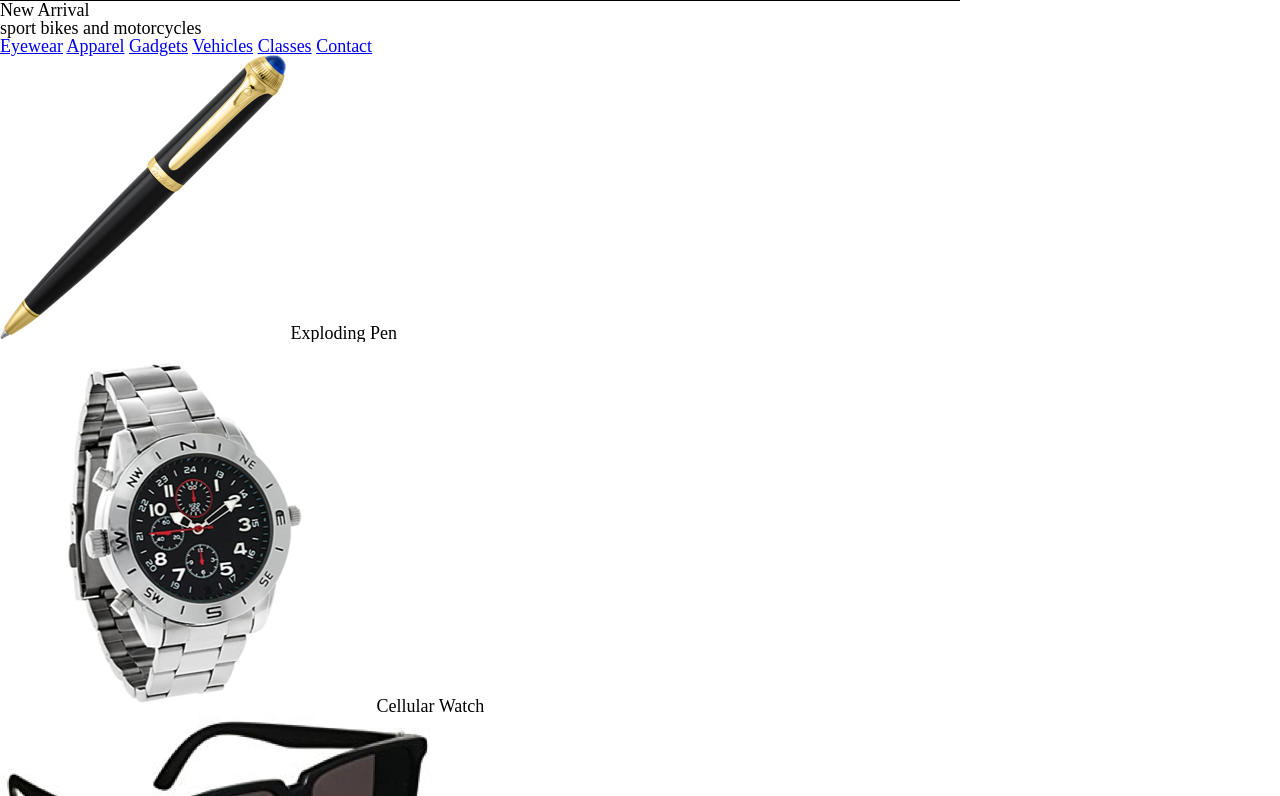
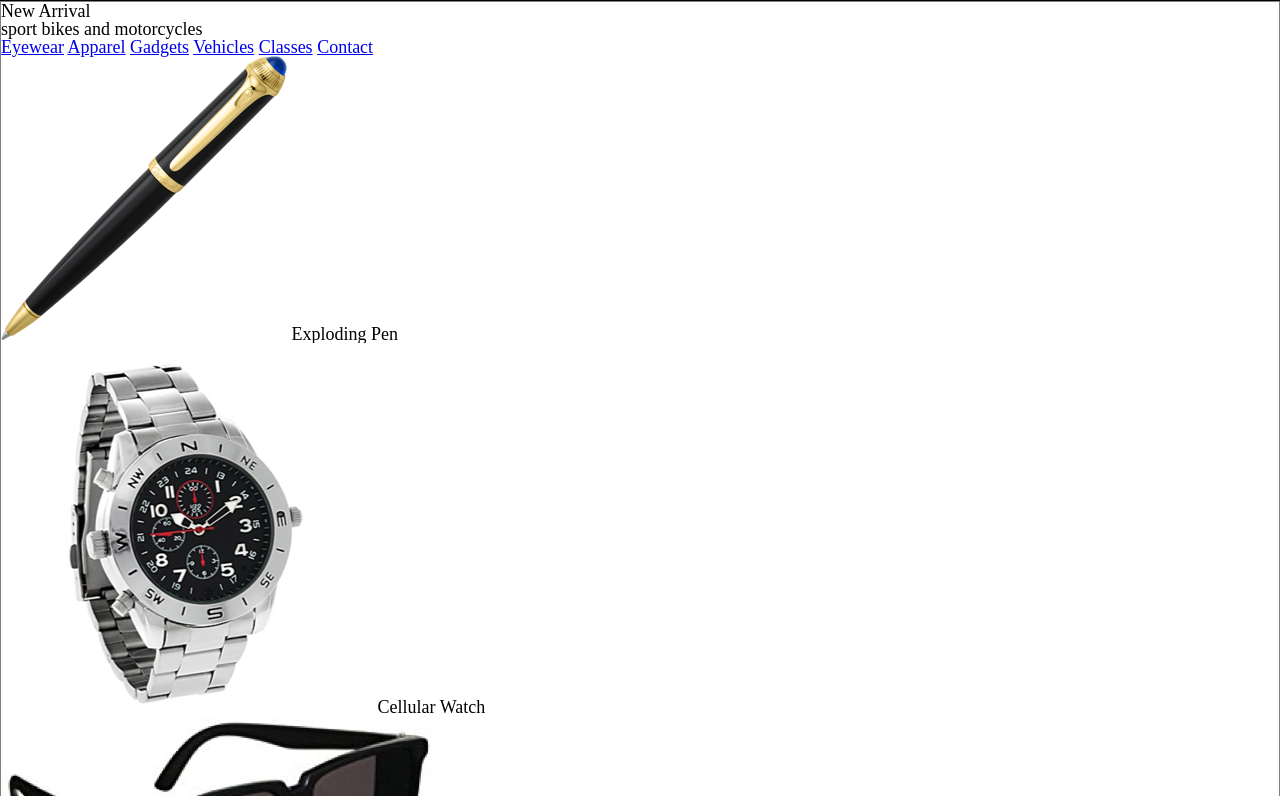
Before and after one commit to anule/secret-agent-supply, a plain HTML site: page index.html in a window 1280 px wide. Shown: the part 53-849 px from the top of the page. Drawn offline with Linux system fonts and the light colour scheme.

Commit message:
Remove flexbox.

```diff
--- a/resources/css/style.css
+++ b/resources/css/style.css
@@ -1,11 +1,10 @@
 /* Universal styling */
+* {
+  border: 1px solid grey;
+}
+
 html {
   font-size: 18px;
-}
-
-.container {
-  display: flex;
-  flex-direction: column;
 }
 /* Header stying */
 header {
@@ -26,16 +25,3 @@ header img {
 header span {
   margin: 0.66rem 0 0.66rem 0.5rem;
 }
-
-
-/* Media Queries */
-@media only screen and (min-width: 960px) {
-  .container {
-    width: 100%;
-    margin: auto;
-  }
-
-  header, main, footer {
-    width: 960px;
-  }
-}
```
